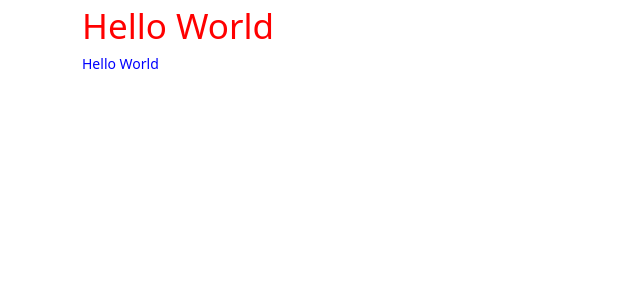
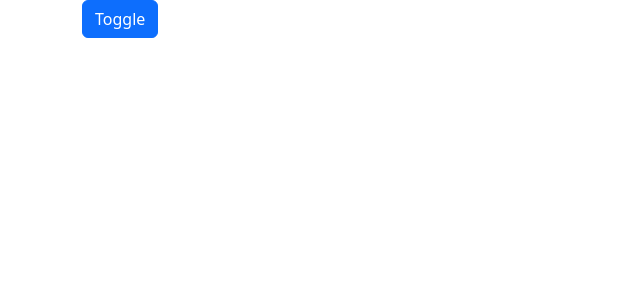
Before and after one commit to JesminNancy/VueJs2, a Vue app in the folder myapp/: page / in a window 1280 px wide. Shown: the top 300 px of the page, without its empty margins (0-640 px from the left). Built offline with nearby package versions, Linux system fonts and the light colour scheme.

Commit message:
Transition

```diff
--- a/myapp/src/App.vue
+++ b/myapp/src/App.vue
@@ -1,6 +1,32 @@
 <template>
   <div class="container">
-    <div v-something.red.big="'Hello World'"></div>
-    <div v-something.blue.small="'Hello World'"></div>
+    <transition name="appear">
+      <div class="p-3 mb-3 bg-success text-white" v-if="display">Hello</div>
+    </transition>
+
+    <button @click="display = !display" class="btn btn-primary">Toggle</button>
   </div>
 </template>
+<script>
+export default {
+  data() {
+    return {
+      display: false,
+    };
+  },
+};
+</script>
+<style>
+.appear-enter {
+  opacity: 0;
+}
+.appear-enter-active {
+  transition: opacity 3s;
+}
+.appear-leave {
+}
+.appear-leave-active {
+  opacity: 0;
+  transition: opacity 3s;
+}
+</style>
```
